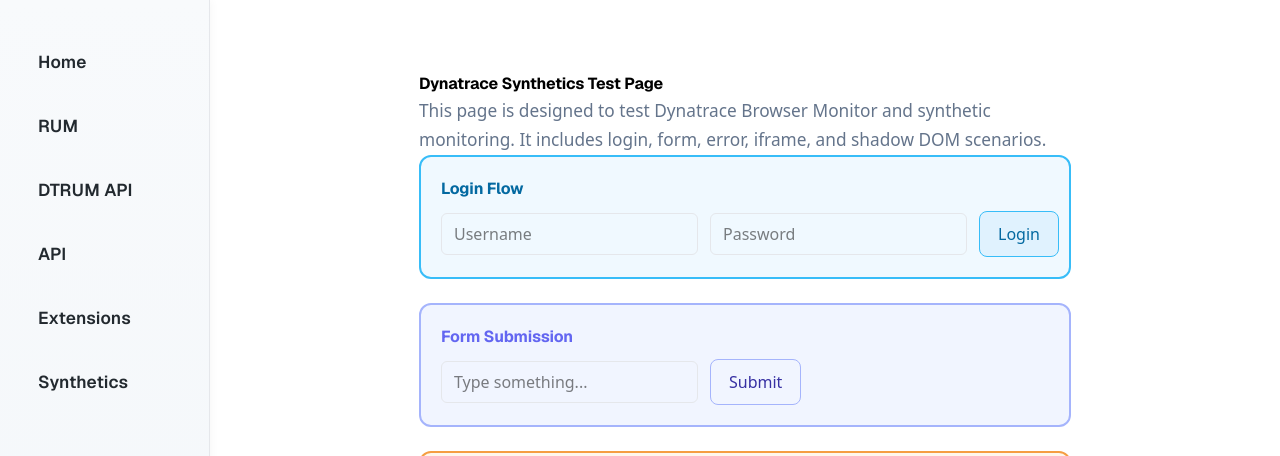
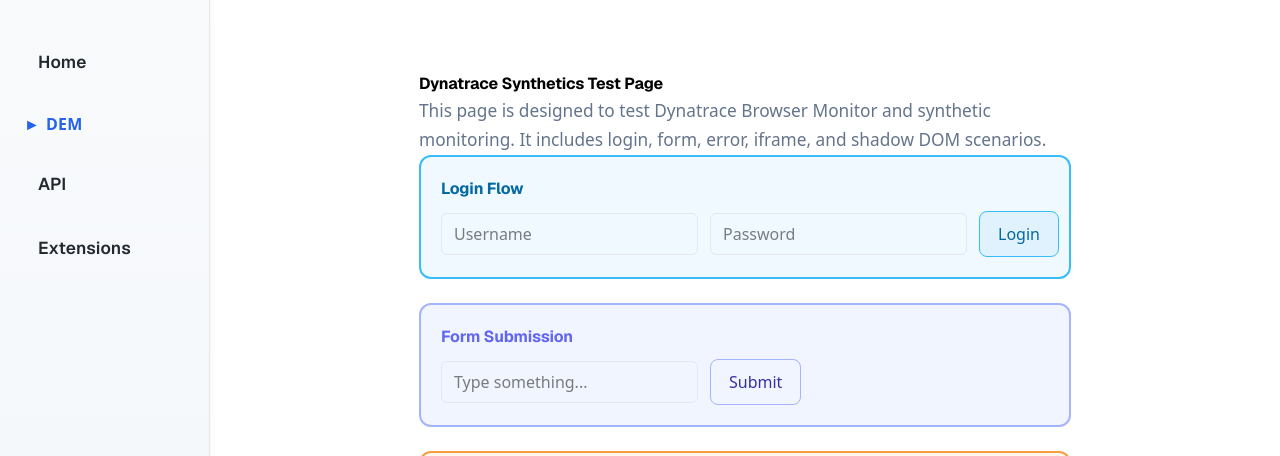
Before and after one commit to HeroEightBit/dynatrace-demo, a Next.js app: page /synthetics in a window 1280 px wide. Shown: the top 456 px of the page. Built offline with nearby package versions, Linux system fonts and the light colour scheme.

Commit message:
feat: Enhance Navbar with collapsible DEM section and add DTRUM link

```diff
--- a/app/components/navbar.tsx
+++ b/app/components/navbar.tsx
@@ -1,14 +1,42 @@
+"use client";
+import { useState } from "react";
+
 import Link from "next/link";
 
 export default function Navbar() {
+  const [demOpen, setDemOpen] = useState(false);
   return (
     <nav className="navbar">
       <Link href="/">Home</Link>
-      <Link href="/rum">RUM</Link>
-      <Link href="/dtrum">DTRUM API</Link>
+      <div style={{ margin: "8px 0" }}>
+        <button
+          onClick={() => setDemOpen(o => !o)}
+          style={{
+            background: "none",
+            border: "none",
+            color: "#2563eb",
+            fontWeight: 600,
+            fontSize: "1rem",
+            cursor: "pointer",
+            padding: 0,
+            display: "flex",
+            alignItems: "center"
+          }}
+          aria-expanded={demOpen}
+          aria-controls="dem-section"
+        >
+          <span style={{ marginRight: 6 }}>{demOpen ? "▼" : "►"}</span>DEM
+        </button>
+        {demOpen && (
+          <div id="dem-section" style={{ marginLeft: 18, display: "flex", flexDirection: "column", gap: 2 }}>
+            <Link href="/rum" style={{ fontWeight: 400 }}>RUM</Link>
+            <Link href="/dtrum" style={{ fontWeight: 400 }}>DTRUM API</Link>
+            <Link href="/synthetics" style={{ fontWeight: 400 }}>Synthetics</Link>
+          </div>
+        )}
+      </div>
       <Link href="/api-demo">API</Link>
       <Link href="/extensions">Extensions</Link>
-      <Link href="/synthetics">Synthetics</Link>
     </nav>
   );
 }
--- a/app/synthetics/page.tsx
+++ b/app/synthetics/page.tsx
@@ -8,11 +8,14 @@
   // Attach shadow DOM on mount
   useEffect(() => {
     if (hostRef.current && !shadowReady) {
-      const shadow = hostRef.current.attachShadow({ mode: "open" });
-      const inner = document.createElement("div");
-      inner.innerHTML = `<button id='shadow-btn' style='padding:8px 16px;border-radius:6px;background:#e0e7ff;color:#1d4ed8;border:1.5px solid #2563eb;'>Shadow DOM Button</button>`;
-      shadow.appendChild(inner);
-      setShadowReady(true);
+      // Only attach if not already attached
+      if (!hostRef.current.shadowRoot) {
+        const shadow = hostRef.current.attachShadow({ mode: "open" });
+        const inner = document.createElement("div");
+        inner.innerHTML = `<button id='shadow-btn' style='padding:8px 16px;border-radius:6px;background:#e0e7ff;color:#1d4ed8;border:1.5px solid #2563eb;'>Shadow DOM Button</button>`;
+        shadow.appendChild(inner);
+        setShadowReady(true);
+      }
     }
   }, [shadowReady]);
 
```
